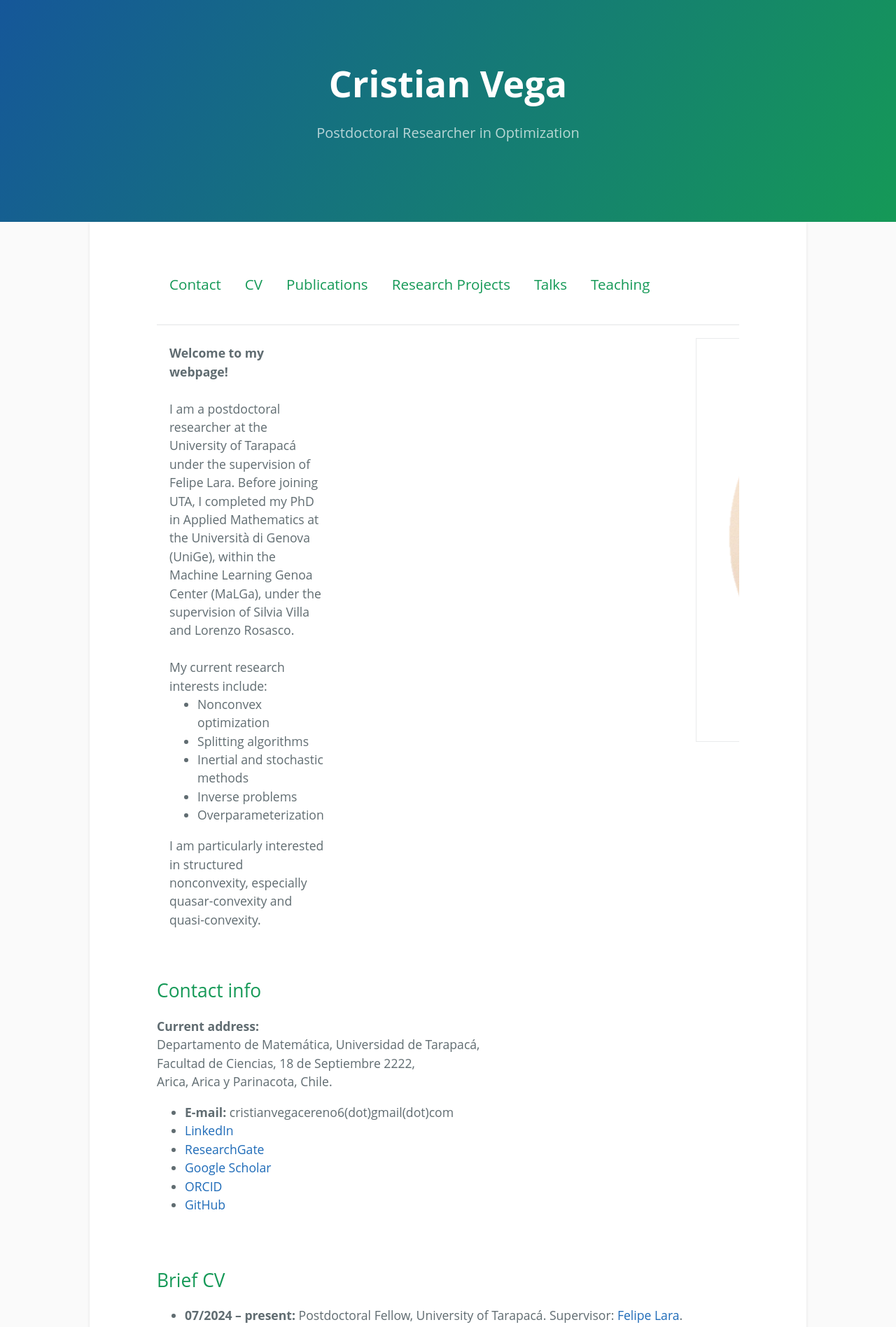
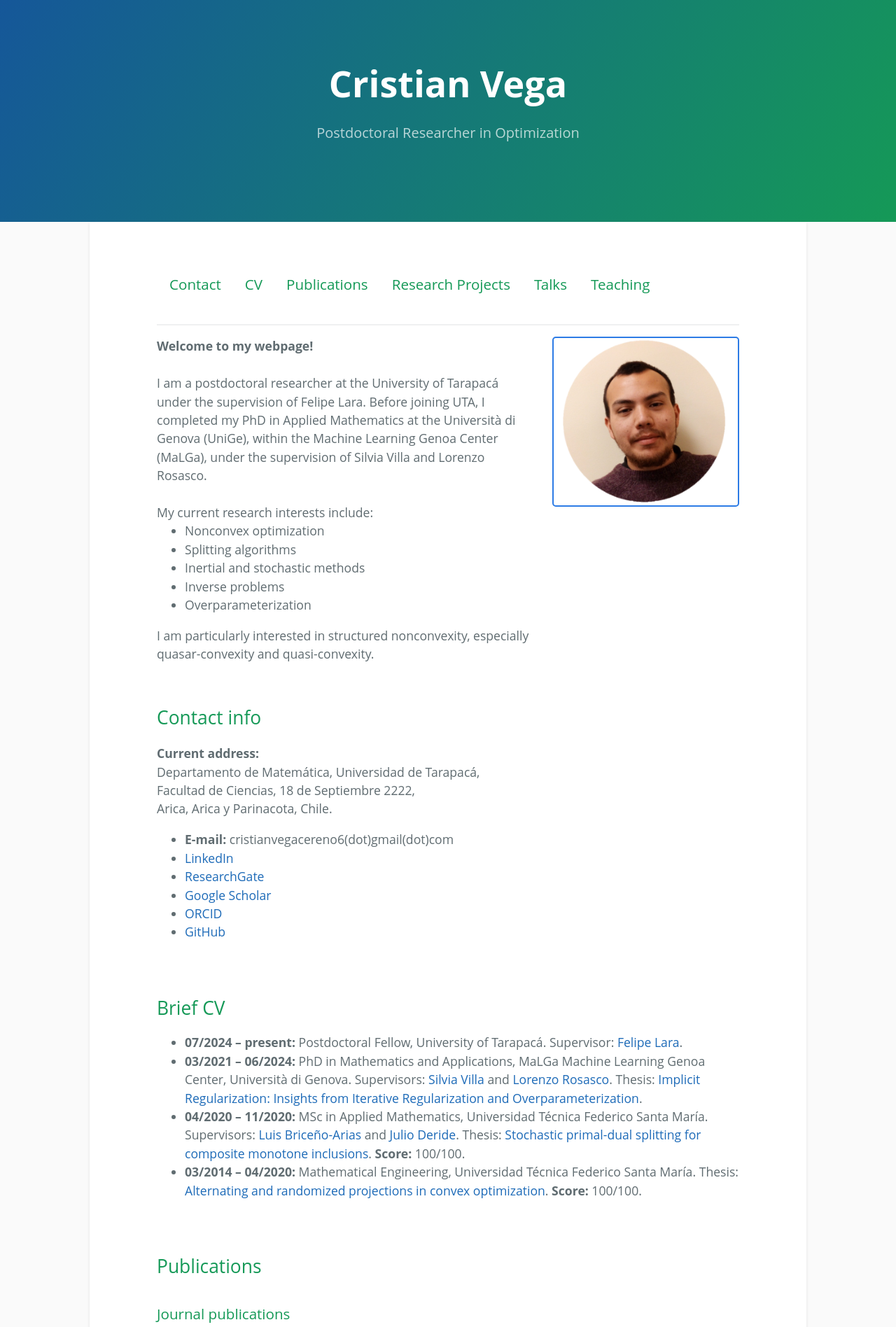
Before and after one commit to cristianvega1995/cristianvega1995.github.io, a Jekyll site: the page index.html, which Jekyll copies as it is, in a window 1280 px wide. Shown: the top 1896 px of the page at 70% size. Built offline with Jekyll 4.4.1, drawn with Linux system fonts in a browser that asks for light colours.

Commit message:
Update index.html

```diff
--- a/index.html
+++ b/index.html
@@ -378,9 +378,9 @@
 <hr>
 
 <!-- Main intro with photo -->
-<table>
-  <tr>
-    <td style="border:none;">
+<!-- Fixed intro with flexbox (responsive, no layout errors) -->
+<div style="display: flex; gap: 2rem; align-items: flex-start; flex-wrap: wrap;">
+    <div style="flex: 2; min-width: 280px;">
         <b>Welcome to my webpage!</b><br><br>
         I am a postdoctoral researcher at the University of Tarapacá under the supervision of Felipe Lara.
         Before joining UTA, I completed my PhD in Applied Mathematics at the Università di Genova (UniGe),
@@ -395,12 +395,11 @@
             <li>Overparameterization</li>
         </ul>
         I am particularly interested in structured nonconvexity, especially quasar-convexity and quasi-convexity.
-    </td>
-    <td style="float:right;width:20%;">
-      <img src="cristian_vega.png" alt="Cristian Vega">
-    </td>
-  </tr>
-</table>
+    </div>
+    <div style="flex: 1; min-width: 200px; text-align: center;">
+        <img src="cristian_vega.png" alt="Cristian Vega" style="max-width: 100%; height: auto; border: 2px solid #2c7be5; border-radius: 5px;">
+    </div>
+</div>
 
 <br>
 <!-- Contact info -->
```
Lines whose indentation alone changed are shown as unchanged.
